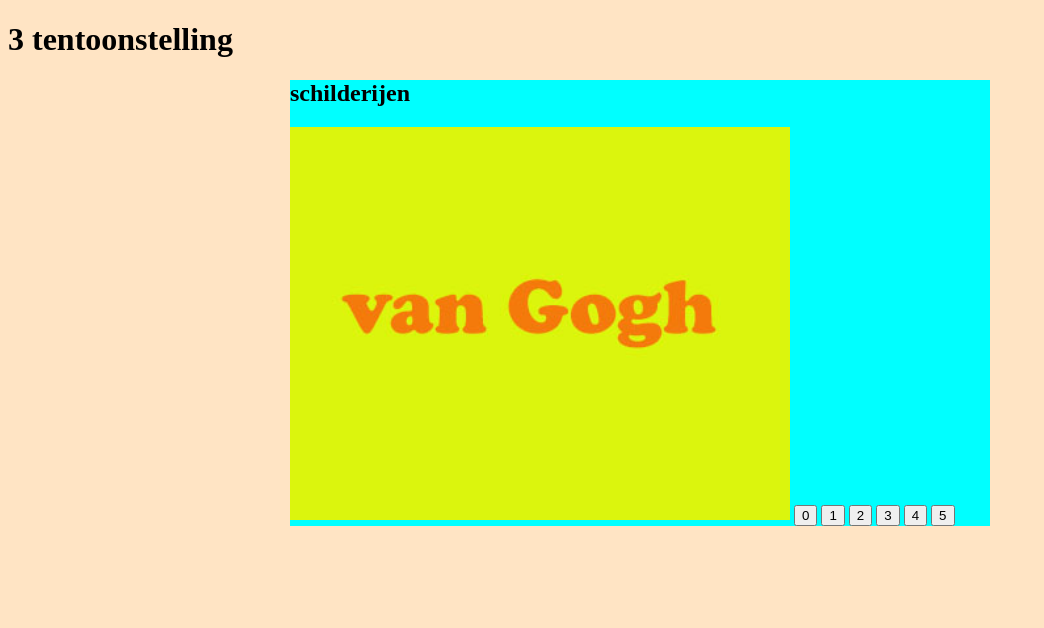
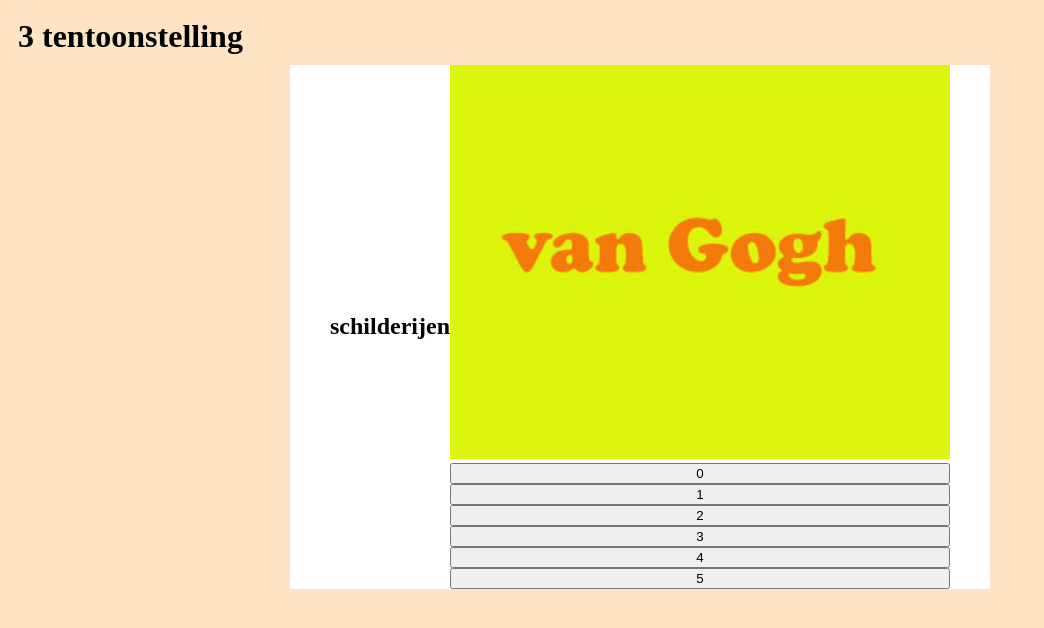
Before and after one commit to Milouyg/Javascript, a PHP site: page / in a window 1280 px wide. Shown: the top 628 px of the page, without its empty margins (0-1044 px from the left). Run offline with PHP 8.4, Linux system fonts and the light colour scheme.

Commit message:
betere opmaak

```diff
--- a/JS Hidde&Jelle/Les03-tentoonstelling/index.html
+++ b/JS Hidde&Jelle/Les03-tentoonstelling/index.html
@@ -11,6 +11,7 @@
     <h1>3 tentoonstelling</h1>
     <div id="container">
         <h2 id="myTitle">schilderijen</h2>
+            <div>
                 <img id="myImage" src="img/painting0.jpg" alt="schilderij">
                 <button onclick="changeImage(0)">0</button>
                 <button onclick="changeImage(1)">1</button>
@@ -18,7 +19,7 @@
                 <button onclick="changeImage(3)">3</button>
                 <button onclick="changeImage(4)">4</button>
                 <button onclick="changeImage(5)">5</button>
-
+            </div>
     </div>
 
     <script src="script.js"></script>
--- a/JS Hidde&Jelle/Les03-tentoonstelling/style.css
+++ b/JS Hidde&Jelle/Les03-tentoonstelling/style.css
@@ -2,12 +2,26 @@
     background-color: bisque;
 }
 
+h1{
+    margin: 0 auto;
+    padding: 10px;
+}
+
 #container{
-    background-color: aqua;
+    background-color: white;
     width: 700px;
     margin: auto;
+    display: flex;
+    align-items: center;
+    justify-content: center;
 }
 
 img{
+    display: absolute;
     width: 500px;
 }
+
+button{
+    display: block;
+    width: 100%;
+}
```
Lines whose indentation alone changed are shown as unchanged.
